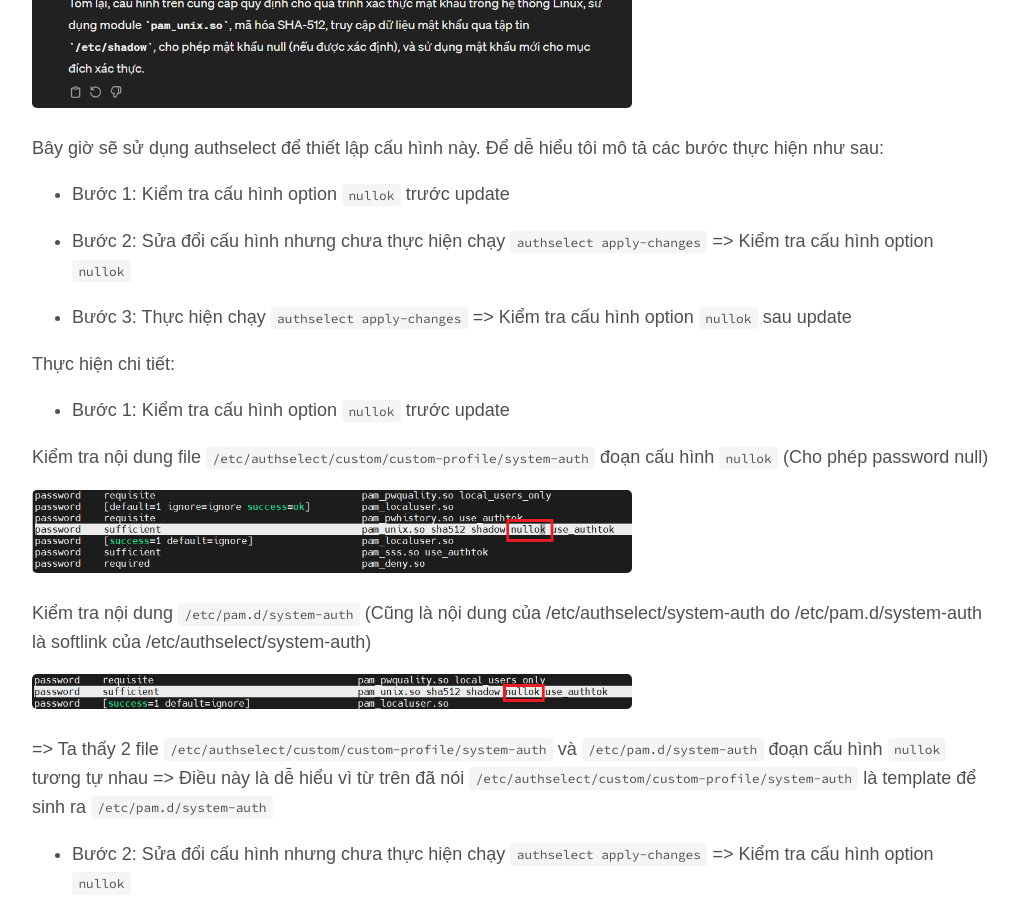
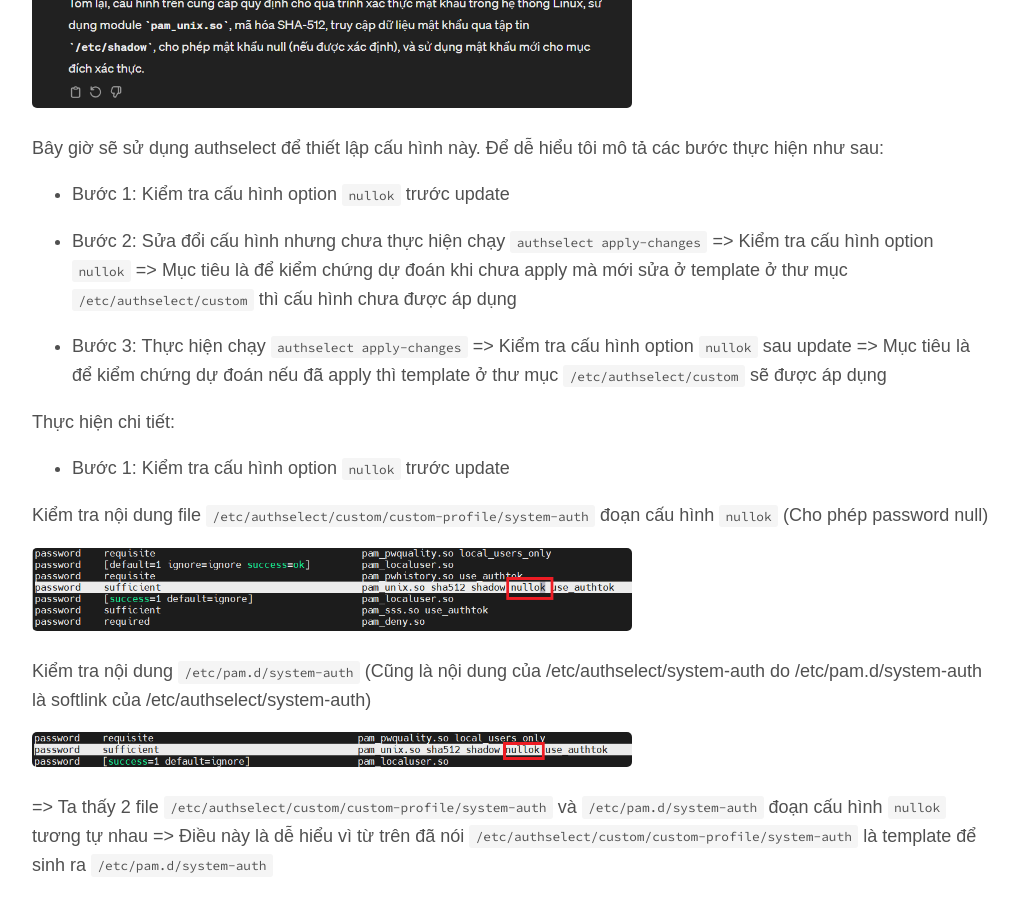
Before and after one commit to toannai/blog, a Jekyll site: the page built from _posts/2024-01-12-authselect-la-cai-gi.md, in a window 1280 px wide and 900 px high, scrolled down 6794 px. Shown: the whole window, without its empty margins (128-1147 px from the left). Built offline with Jekyll 4.4.1, drawn with Linux system fonts in a browser that asks for light colours; some web fonts are replaced.

Commit message:
Update note

````diff
--- a/_posts/2024-01-12-authselect-la-cai-gi.md
+++ b/_posts/2024-01-12-authselect-la-cai-gi.md
@@ -126,9 +126,9 @@ Bây giờ sẽ sử dụng authselect để thiết lập cấu hình này. Đ
 
 * Bước 1: Kiểm tra cấu hình option ```nullok``` trước update
 
-* Bước 2: Sửa đổi cấu hình nhưng chưa thực hiện chạy ```authselect apply-changes```  => Kiểm tra cấu hình option ```nullok```
+* Bước 2: Sửa đổi cấu hình nhưng chưa thực hiện chạy ```authselect apply-changes```  => Kiểm tra cấu hình option ```nullok``` => Mục tiêu là để kiểm chứng dự đoán khi chưa apply mà mới sửa ở template ở thư mục ```/etc/authselect/custom``` thì cấu hình chưa được áp dụng
 
-* Bước 3: Thực hiện chạy ```authselect apply-changes```  => Kiểm tra cấu hình option ```nullok``` sau update
+* Bước 3: Thực hiện chạy ```authselect apply-changes```  => Kiểm tra cấu hình option ```nullok``` sau update => Mục tiêu là để kiểm chứng dự đoán nếu đã apply thì template ở thư mục ```/etc/authselect/custom``` sẽ được áp dụng
 
 Thực hiện chi tiết:
 
````
